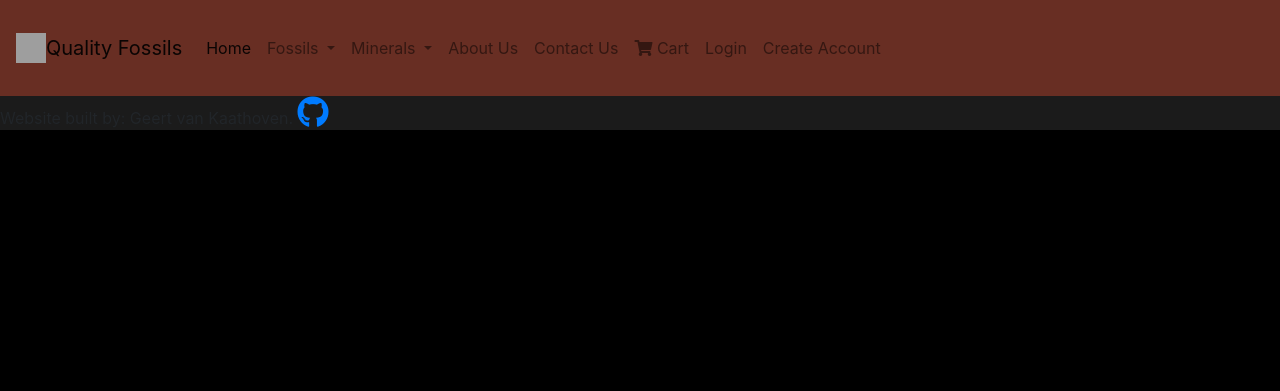
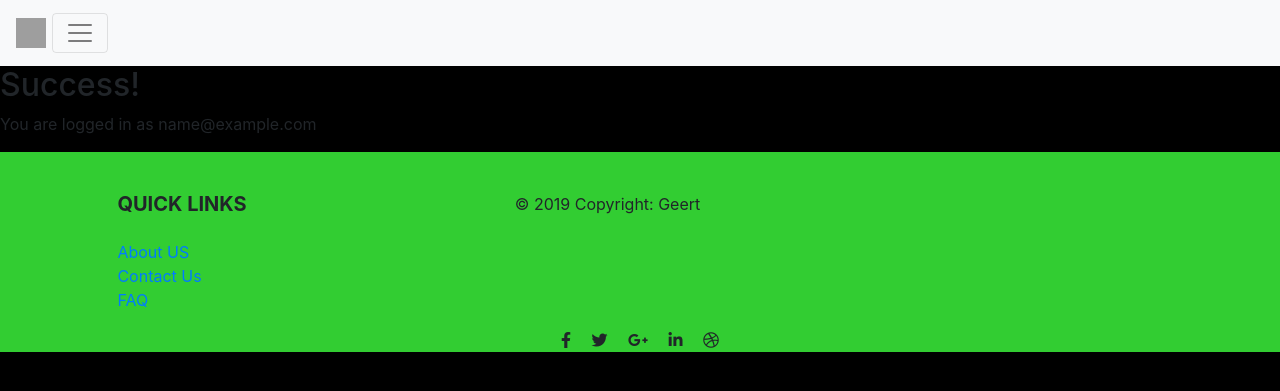
Before and after one commit to codingwithgeert/fossil-shop, a Django app: page /accounts/profile/ in a window 1280 px wide. Shown: the top 391 px of the page. Run offline with Django 3.2, Linux system fonts and the light colour scheme; the visitor is signed in with stand-in values (Sample User, id 1); some libraries are stand-ins or nearby versions; grey boxes are pictures that could not be loaded.

Commit message:
Added footer placeholder

```diff
--- a/templates/base.html
+++ b/templates/base.html
@@ -21,69 +21,149 @@
 </head>
 
 <body>
-  <nav class="navbar navbar-expand-lg navbar-light bg-light header-bar">
-  <img src="https://www.childhood.org.au/app/uploads/2017/07/ACF-logo-placeholder.png" width="30" height="30" alt="">
-  <a class="navbar-brand" href="#">Quality Fossils</a>
-  <button class="navbar-toggler" type="button" data-toggle="collapse" data-target="#navbarNavDropdown" aria-controls="navbarNavDropdown" aria-expanded="false" aria-label="Toggle navigation">
+  <nav class="navbar navbar-light bg-light">
+  <a class="navbar-brand" href="#">
+    <img src="https://image.freepik.com/vrije-vector/dino-sjabloon-voor-logo-tekens_20065-69.jpg" width="30" height="30" alt="">
+  <button class="navbar-toggler" type="button" data-toggle="collapse" data-target="#navbarSupportedContent" aria-controls="navbarSupportedContent" aria-expanded="false" aria-label="Toggle navigation">
     <span class="navbar-toggler-icon"></span>
   </button>
-  <div class="collapse navbar-collapse" id="navbarNavDropdown">
-    <ul class="navbar-nav">
+
+  <div class="collapse navbar-collapse" id="navbarSupportedContent">
+    <ul class="navbar-nav mr-auto">
       <li class="nav-item active">
-        <!-- All left side navbar links -->
         <a class="nav-link" href="#">Home <span class="sr-only">(current)</span></a>
       </li>
-       <li class="nav-item dropdown">
-        <a class="nav-link dropdown-toggle" href="#" id="navbarDropdownMenuLink" role="button" data-toggle="dropdown" aria-haspopup="true" aria-expanded="false">
+      <li class="nav-item dropdown">
+        <a class="nav-link dropdown-toggle" href="#" id="navbarDropdown" role="button" data-toggle="dropdown" aria-haspopup="true" aria-expanded="false">
           Fossils
         </a>
-        <div class="dropdown-menu" aria-labelledby="navbarDropdownMenuLink">
+        <div class="dropdown-menu" aria-labelledby="navbarDropdown">
           <a class="dropdown-item" href="#">Action</a>
           <a class="dropdown-item" href="#">Another action</a>
-          <a class="dropdown-item" href="#">Something else here</a>
-        </div>
-      <li class="nav-item dropdown">
-        <a class="nav-link dropdown-toggle" href="#" id="navbarDropdownMenuLink" role="button" data-toggle="dropdown" aria-haspopup="true" aria-expanded="false">
-          Minerals
-        </a>
-        <div class="dropdown-menu" aria-labelledby="navbarDropdownMenuLink">
-          <a class="dropdown-item" href="#">Action</a>
-          <a class="dropdown-item" href="#">Another action</a>
+          <div class="dropdown-divider"></div>
           <a class="dropdown-item" href="#">Something else here</a>
         </div>
       </li>
-       <li class="nav-item">
-        <a class="nav-link" href="#">About Us</a>
+       <li class="nav-item dropdown">
+        <a class="nav-link dropdown-toggle" href="#" id="navbarDropdown" role="button" data-toggle="dropdown" aria-haspopup="true" aria-expanded="false">
+          Minerals
+        </a>
+        <div class="dropdown-menu" aria-labelledby="navbarDropdown">
+          <a class="dropdown-item" href="#">Action</a>
+          <a class="dropdown-item" href="#">Another action</a>
+          <div class="dropdown-divider"></div>
+          <a class="dropdown-item" href="#">Something else here</a>
+        </div>
       </li>
-       <li class="nav-item">
-        <a class="nav-link" href="#">Contact Us</a>
+        <li class="nav-item active">
+        <a class="nav-link" href="#">About Us <span class="sr-only">(current)</span></a>
       </li>
-      <!-- all left side navbar links -->
-       <li class="nav-item">
-        <a class="nav-link" href="#"><i class="fas fa-shopping-cart"></i> Cart</a>
-      </li>
-       <li class="nav-item">
-        <a class="nav-link" href="#">Login</a>
-      </li>
-       <li class="nav-item">
-        <a class="nav-link" href="#">Create Account</a>
+       <li class="nav-item active">
+        <a class="nav-link" href="#">Contact Us <span class="sr-only">(current)</span></a>
       </li>
     </ul>
   </div>
 </nav>
+
+{% block content %}{% endblock %}
 
   <!-- scripts for bootstrap -->
   <script src="https://code.jquery.com/jquery-3.3.1.slim.min.js" integrity="sha384-q8i/X+965DzO0rT7abK41JStQIAqVgRVzpbzo5smXKp4YfRvH+8abtTE1Pi6jizo" crossorigin="anonymous"></script>
   <script src="https://cdnjs.cloudflare.com/ajax/libs/popper.js/1.14.7/umd/popper.min.js" integrity="sha384-UO2eT0CpHqdSJQ6hJty5KVphtPhzWj9WO1clHTMGa3JDZwrnQq4sF86dIHNDz0W1" crossorigin="anonymous"></script>
   <script src="https://stackpath.bootstrapcdn.com/bootstrap/4.3.1/js/bootstrap.min.js" integrity="sha384-JjSmVgyd0p3pXB1rRibZUAYoIIy6OrQ6VrjIEaFf/nJGzIxFDsf4x0xIM+B07jRM" crossorigin="anonymous"></script>
 
-  <footer>
-    <div class="footer">
-      Website built by: Geert van Kaathoven.
-      <a href="https://github.com/Errepulify" target="_blank"><i class="fab fa-github fa-2x black-text"></i></a>
+
+<!-- Footer -->
+<footer class="page-footer font-small stylish-color-dark pt-4">
+
+  <!-- Footer Links -->
+  <div class="container text-center text-md-left">
+
+    <!-- Grid row -->
+    <div class="row">
+
+      <!-- Grid column -->
+      <div class="col-md-4 mx-auto">
+<!-- Links -->
+        <h5 class="font-weight-bold text-uppercase mt-3 mb-4">Quick Links</h5>
+
+        <ul class="list-unstyled">
+          <li>
+            <a href="#!">About US</a>
+          </li>
+          <li>
+            <a href="#!">Contact Us</a>
+          </li>
+          <li>
+            <a href="#!">FAQ</a>
+          </li>
+        </ul>
+      </div>
+
+      <hr class="clearfix w-100 d-md-none">
+      <!-- Grid column -->
+       <!-- Copyright -->
+  <div class="footer-copyright text-center py-3">© 2019 Copyright: Geert
+
+  </div>
+  <!-- Copyright -->
+      <!-- Grid column -->
+      <div class="col-md-2 mx-auto">
+
+      </div>
+      <!-- Grid column -->
+
+      <hr class="clearfix w-100 d-md-none">
+
+      <!-- Grid column -->
+      <div class="col-md-2 mx-auto">
+
+      <!-- Grid column -->
+
+      <!-- Grid column -->
+      <div class="col-md-2 mx-auto">
+
+
+      </div>
+      <!-- Grid column -->
+
     </div>
-  </footer>
+    <!-- Grid row -->
 
+  </div>
+
+  <!-- Social buttons -->
+  <ul class="list-unstyled list-inline text-center">
+    <li class="list-inline-item">
+      <a class="btn-floating btn-fb mx-1">
+        <i class="fab fa-facebook-f"> </i>
+      </a>
+    </li>
+    <li class="list-inline-item">
+      <a class="btn-floating btn-tw mx-1">
+        <i class="fab fa-twitter"> </i>
+      </a>
+    </li>
+    <li class="list-inline-item">
+      <a class="btn-floating btn-gplus mx-1">
+        <i class="fab fa-google-plus-g"> </i>
+      </a>
+    </li>
+    <li class="list-inline-item">
+      <a class="btn-floating btn-li mx-1">
+        <i class="fab fa-linkedin-in"> </i>
+      </a>
+    </li>
+    <li class="list-inline-item">
+      <a class="btn-floating btn-dribbble mx-1">
+        <i class="fab fa-dribbble"> </i>
+      </a>
+    </li>
+  </ul>
+  <!-- Social buttons -->
+
+</footer>
+<!-- Footer -->
 </body>
 
 </html>
```
